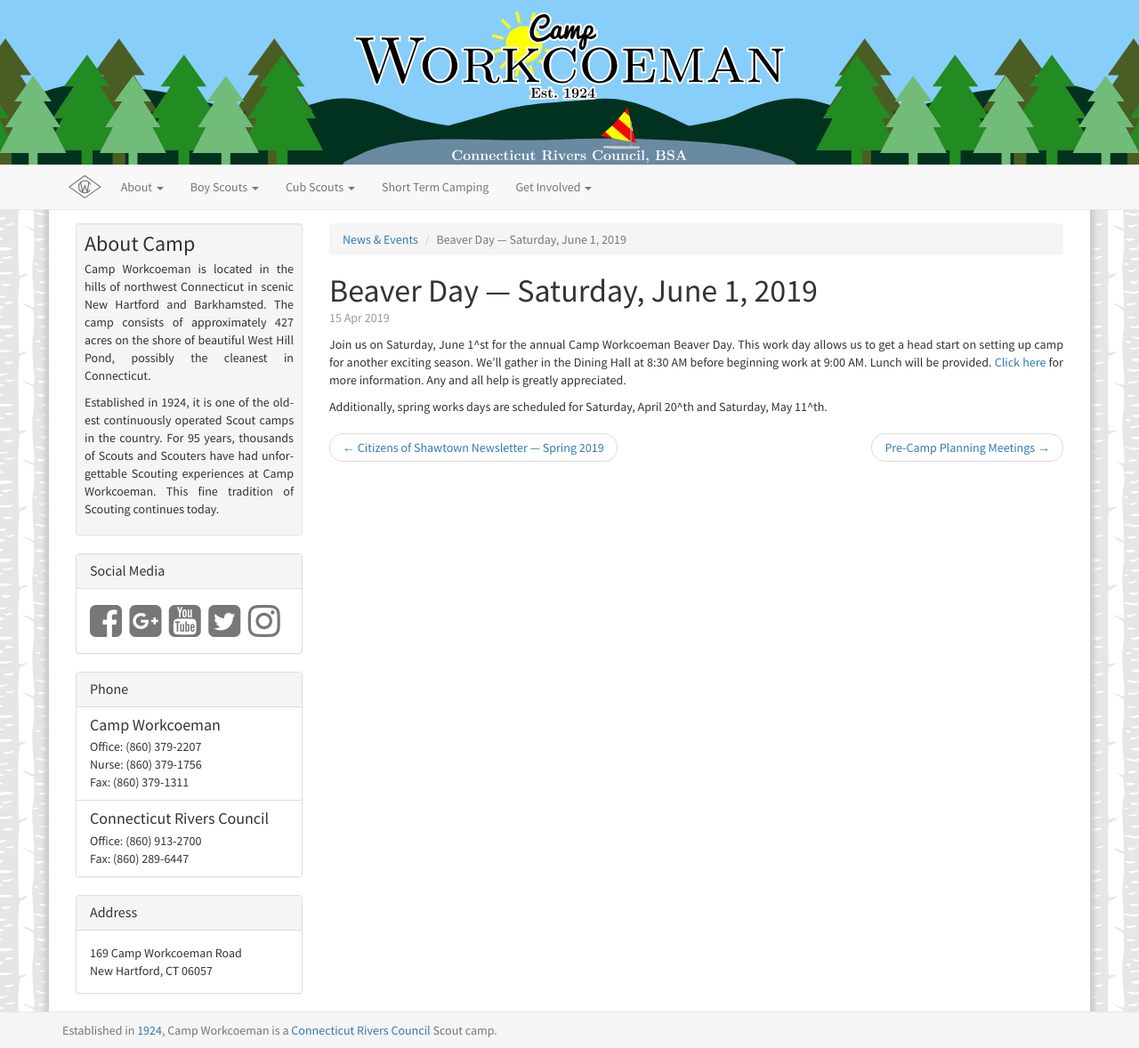
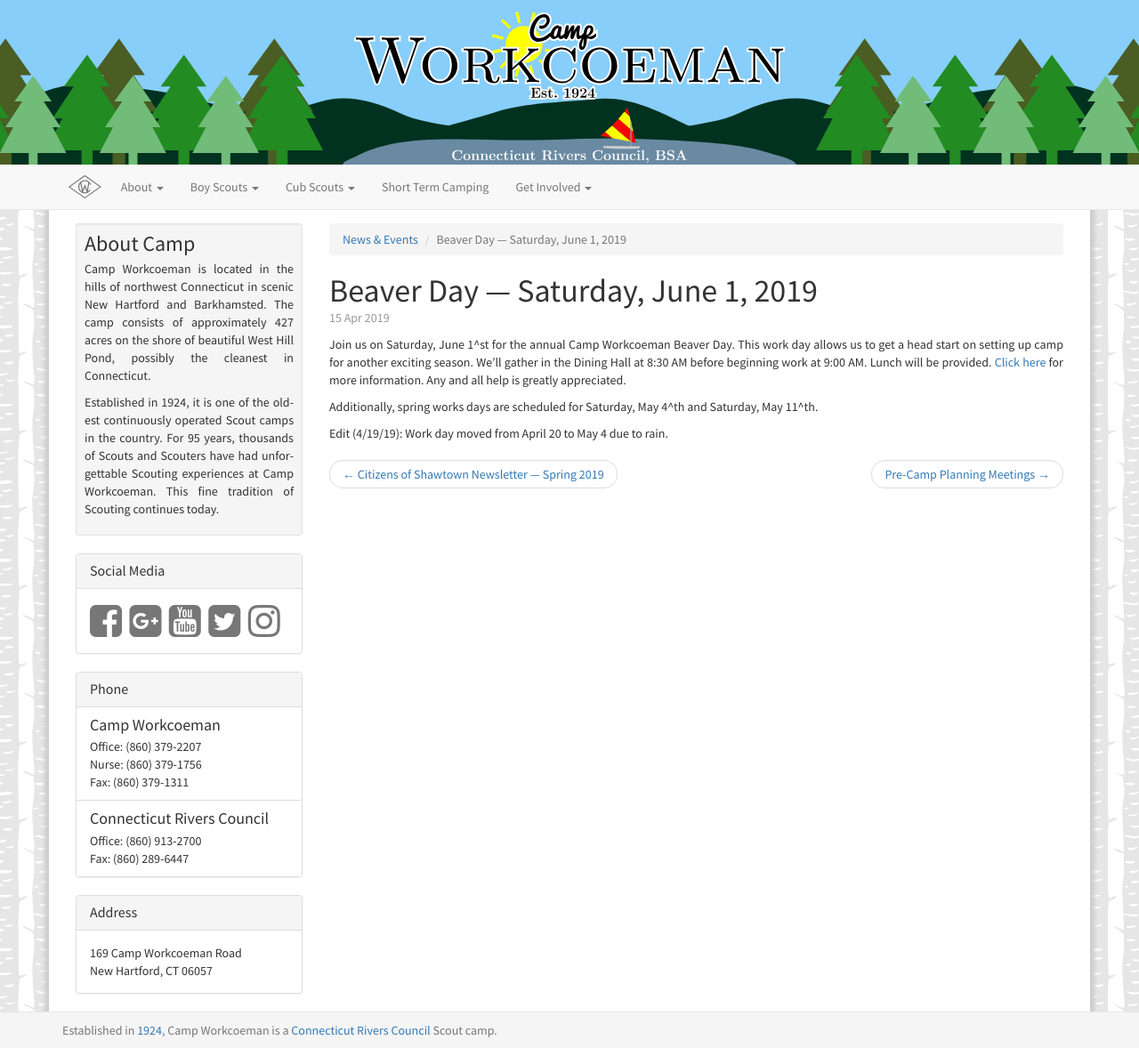
Before and after one commit to campworkcoeman/campworkcoeman.org, a Jekyll site: the page built from about/news/_posts/2019-04-15-2019-beaver-day.md, in a window 1280 px wide. Shown: the whole page at 89% size. Built offline with Jekyll 4.4.1, drawn with Linux system fonts in a browser that asks for light colours; nearby versions of some CDN libraries; Markdown is read by kramdown in place of the engine named in the settings.

Commit message:
Update work day date. Postponed due to rain.

```diff
--- a/about/news/_posts/2019-04-15-2019-beaver-day.md
+++ b/about/news/_posts/2019-04-15-2019-beaver-day.md
@@ -6,4 +6,6 @@
 
 Join us on Saturday, June 1^st for the annual Camp Workcoeman Beaver Day. This work day allows us to get a head start on setting up camp for another exciting season. We'll gather in the Dining Hall at 8:30 AM before beginning work at 9:00 AM. Lunch will be provided. [Click here]({{ site.url }}/pdf/2019/2019-beaver-day-flier.pdf) for more information. Any and all help is greatly appreciated.
 
-Additionally, spring works days are scheduled for Saturday, April 20^th and Saturday, May 11^th.
+Additionally, spring works days are scheduled for Saturday, May 4^th and Saturday, May 11^th.
+
+Edit (4/19/19): Work day moved from April 20 to May 4 due to rain.
```
Also changed, not shown: get-involved/work-days.md (+1 -1 lines).
